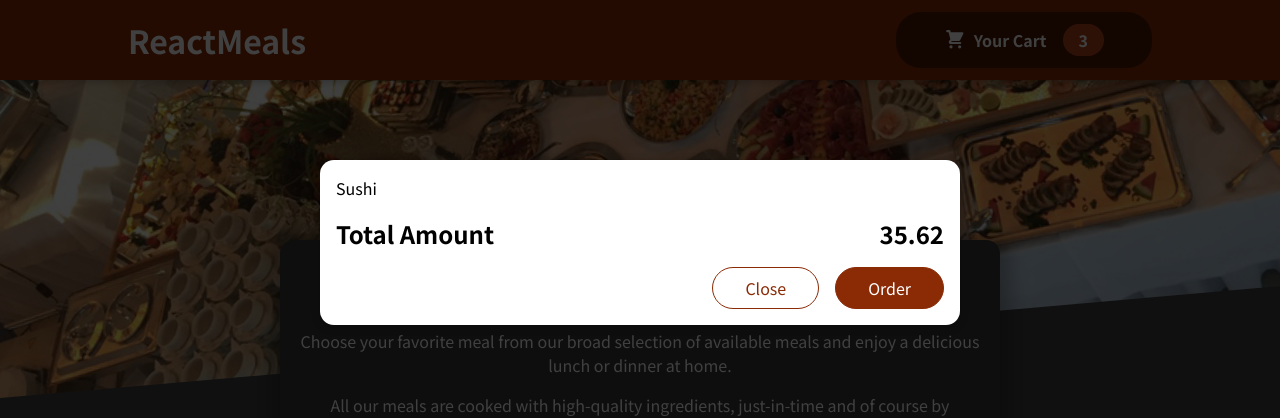
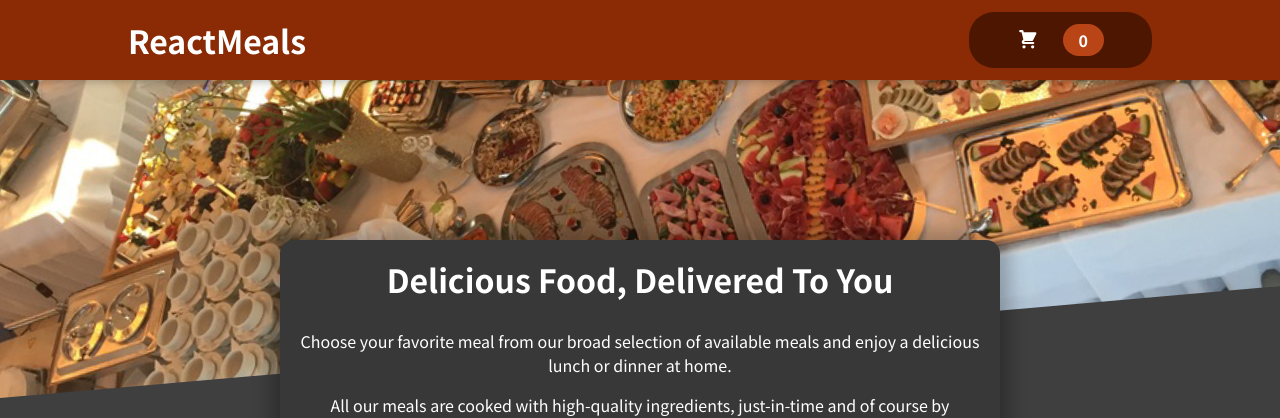
Before and after one commit to dev-Zidxne/React-Food-Order-App-, a React (Create React App) app: page / in a window 1280 px wide. Shown: the top 418 px of the page. Built offline with nearby package versions, Linux system fonts and the light colour scheme.

Commit message:
Adding a Cart Reducer

```diff
--- a/src/App.js
+++ b/src/App.js
@@ -1,18 +1,30 @@
-import { Fragment } from "react";
+import { useState } from "react";
+
 import Cart from "./components/Cart/Cart";
 import Header from "./components/Layout/Header";
 import MealItem from "./components/Meals/MealItem/MealItem";
 import Meals from "./components/Meals/Meals";
+import CartProvider from "./store/CartProvider";
 
 function App() {
+  const [cartIsShown, setCartIsShown] = useState(false);
+
+  const showCartHandler = () => {
+    setCartIsShown(true);
+  };
+
+  const hideCartHandler = () => {
+    setCartIsShown(false);
+  };
+
   return (
-    <Fragment>
-      <Cart />
-      <Header />
+    <CartProvider>
+      {cartIsShown && <Cart onClose={hideCartHandler} />}
+      <Header onShowCart={showCartHandler} />
       <main>
         <Meals />
       </main>
-    </Fragment>
+    </CartProvider>
   );
 }
 
--- a/src/components/Cart/Cart.js
+++ b/src/components/Cart/Cart.js
@@ -12,14 +12,16 @@
   );
 
   return (
-    <Modal>
+    <Modal onClose={props.onClose}>
       {cartItems}
       <div className={classes.total}>
         <div>Total Amount</div>
         <div>35.62</div>
       </div>
       <div className={classes.actions}>
-        <button className={classes["button--alt"]}>Close</button>
+        <button className={classes["button--alt"]} onClick={props.onClose}>
+          Close
+        </button>
         <button className={classes.button}>Order</button>
       </div>
     </Modal>
--- a/src/components/Layout/Header.js
+++ b/src/components/Layout/Header.js
@@ -8,7 +8,7 @@
     <Fragment>
       <header className={classes.header}>
         <h1>ReactMeals</h1>
-        <HeaderCartButton />
+        <HeaderCartButton onClick={props.onShowCart} />
       </header>
       <div className={classes["main-image"]}>
         <img src={mealsImage} alt="A table with food" />
--- a/src/components/Layout/HeaderCartButton.js
+++ b/src/components/Layout/HeaderCartButton.js
@@ -1,16 +1,24 @@
 import React from "react";
+import { useContext } from "react";
+import CartContext from "../../store/cart-context";
 import "./../Cart/CartIcon";
 import CartIcon from "./../Cart/CartIcon";
 import classes from "./HeaderCartButton.module.css";
 
-const HeaderCartButton = () => {
+const HeaderCartButton = (props) => {
+  const cartCtx = useContext(CartContext);
+
+  const numberOfCartItems = cartCtx.items.reduce((curNumber, item) => {
+    return curNumber + item.amount;
+  }, 0);
+
   return (
-    <button className={classes.button}>
+    <button className={classes.button} onClick={props.onClick}>
       <span className={classes.icon}>
         <CartIcon />
       </span>
-      <span>Your Cart</span>
-      <span className={classes.badge}>3</span>
+      <span>{}</span>
+      <span className={classes.badge}>{numberOfCartItems}</span>
     </button>
   );
 };
--- a/src/components/UI/Modal.js
+++ b/src/components/UI/Modal.js
@@ -3,7 +3,7 @@
 
 import ReactDOM from "react-dom";
 const Backdrop = (props) => {
-  return <div className={classes.backdrop}></div>;
+  return <div className={classes.backdrop} onClick={props.onClose}></div>;
 };
 
 const ModalOverlay = (props) => {
@@ -19,7 +19,10 @@
 const Modal = (props) => {
   return (
     <Fragment>
-      {ReactDOM.createPortal(<Backdrop />, portalElement)}
+      {ReactDOM.createPortal(
+        <Backdrop onClose={props.onClose} />,
+        portalElement
+      )}
       {ReactDOM.createPortal(
         <ModalOverlay>{props.children}</ModalOverlay>,
         portalElement
--- /dev/null
+++ b/src/store/CartProvider.js
@@ -0,0 +1,51 @@
+import React from "react";
+import { useReducer } from "react";
+import CartContext from "./cart-context";
+
+const defaultCartState = {
+  items: [],
+  totalAmount: 0,
+};
+
+const cartReducer = (state, action) => {
+  if (action.type === "ADD") {
+    const updatedItems = state.items.concat(action.item);
+    const updatedTotalAmount =
+      state.totalAmount + action.item.price * action.item.amount;
+    return {
+      items: updatedItems,
+      totalAmount: updatedTotalAmount,
+    };
+  }
+  return defaultCartState;
+};
+
+const CartProvider = (props) => {
+  const [cartState, dispatchCartAction] = useReducer(
+    cartReducer,
+    defaultCartState
+  );
+
+  const addItemToCartHandler = (item) => {
+    dispatchCartAction({ type: "ADD", item: item });
+  };
+
+  const removeItemFromCartHandler = (item) => {
+    dispatchCartAction({ type: "REMOVE", id: id });
+  };
+
+  const cartContext = {
+    items: cartState.items,
+    totalAmount: cartState.totalAmount,
+    addItem: addItemToCartHandler,
+    removeitem: removeItemFromCartHandler,
+  };
+
+  return (
+    <CartContext.Provider value={cartContext}>
+      {props.children}
+    </CartContext.Provider>
+  );
+};
+
+export default CartProvider;
--- /dev/null
+++ b/src/store/cart-context.js
@@ -0,0 +1,10 @@
+import React from "react";
+
+const CartContext = React.createContext({
+  items: [],
+  totalAmount: 0,
+  addItem: () => {},
+  removeItem: (id) => {},
+});
+
+export default CartContext;
```
